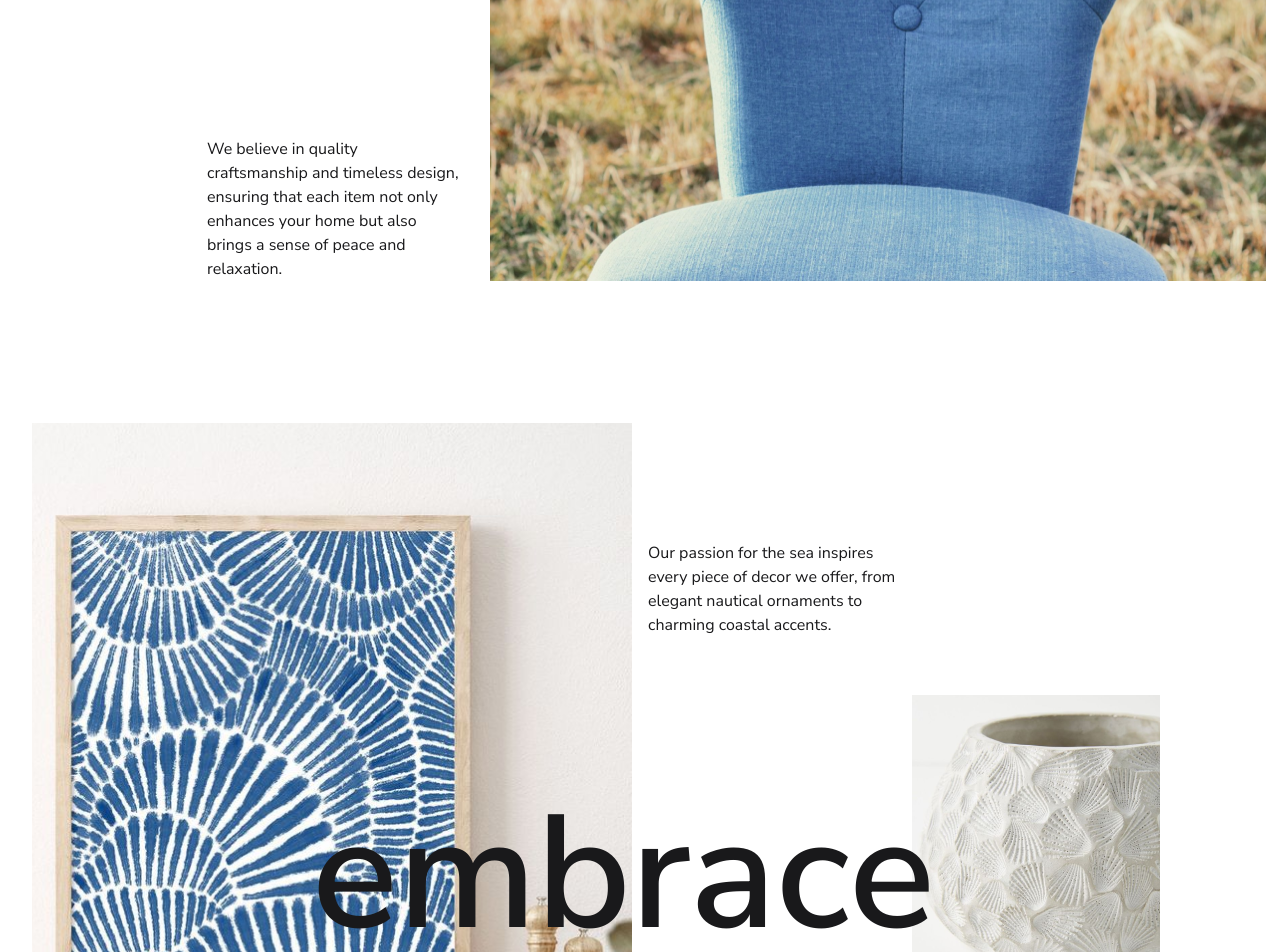
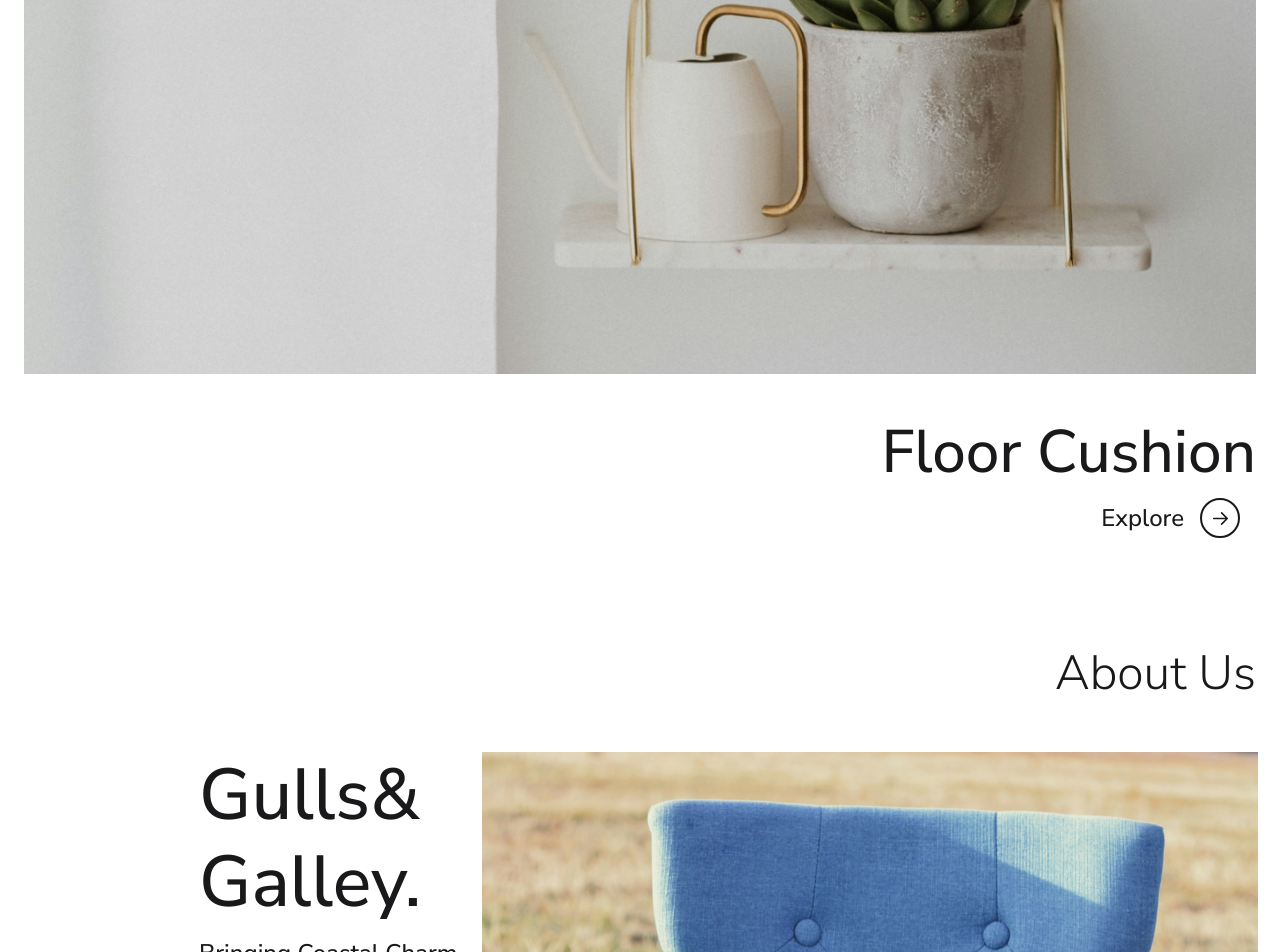
Before and after one commit to yuliiaaaaa/gulls-galley-client, a React (Vite) app: page / in a window 1280 px wide. Shown: the part 474-1426 px from the top of the page. Built offline with nearby package versions, Linux system fonts and the light colour scheme.

Commit message:
+ added floor cushion

```diff
--- /dev/null
+++ b/src/components/floor-cushion/FloorCusgion.tsx
@@ -0,0 +1,19 @@
+import { ExploreButton } from '../utils/explore-button/ExploreButton';
+import s from './floorCushion.module.scss';
+
+export const FloorCushion = () => {
+  return (
+    <section className={s.cushion}>
+      <div className={`${s.container} ${s.cushion__container}`}>
+        <img src="/floor-cushion/floor-cushion.png" className={s.cushion__img} alt="cushion" />
+        <div className={s.cushion__explore_section}>
+          <h3 className={s.cushion__title}>Floor Cushion</h3>
+          <div className={s.cushion__exploreBtn}>
+            <h6 className={s.cushion__exploreBtnText}>Explore</h6>
+            <ExploreButton width={17} height={17} classNameIcon={s.cushion__explore_icon} className={s.cushion__explore_btn}/>
+          </div>
+        </div>
+      </div>
+    </section>
+  );
+};
--- /dev/null
+++ b/src/components/floor-cushion/floorCushion.module.scss
@@ -0,0 +1,76 @@
+@import '../../sass/variables.scss';
+@import '../../sass/mixins.scss';
+@import '../../sass/container.scss';
+
+.cushion {
+  &__container {
+    margin-bottom: 104px;
+    display: flex;
+    gap: 48px;
+    flex-direction: column;
+  }
+
+  &__explore_section {
+    display: flex;
+    flex-direction: column;
+    gap: 16px;
+  }
+
+  &__exploreBtn {
+    display: flex;
+    gap: 16px;
+    align-items: center;
+    padding-right: 16px;
+    justify-content: end;
+  }
+
+  &__title {
+    font-size: 60px;
+    font-weight: 500;
+    line-height: 60px;
+    text-align: right;
+  }
+
+  &__exploreBtnText {
+    font-size: 24px;
+    font-weight: 500;
+    line-height: 24px;
+    text-align: center;
+  }
+
+  @include onPhone {
+    &__container {
+      margin-bottom: 80px;
+      display: flex;
+      gap: 24px;
+      flex-direction: column;
+    }
+
+    &__explore_section {
+      gap: 8px;
+    }
+
+    &__title {
+      font-size: 24px;
+      font-weight: 400;
+      line-height: 24px;
+    }
+
+    &__exploreBtnText {
+      font-size: 18px;
+      font-weight: 300;
+      line-height: 18px;
+    }
+
+    &__explore_btn {
+      width: 30px;
+      height: 30px;
+      border: 1px solid $main-font-text-color;
+    }
+
+    &__explore_icon {
+      width: 13px;
+      height: 13px;
+    }
+  }
+}
--- /dev/null
+++ b/src/components/utils/explore-button/ExploreButton.module.scss
@@ -0,0 +1,12 @@
+@import '../../../sass/variables.scss';
+
+.explore {
+  display: flex;
+  border: 2px solid $main-font-text-color;
+  width: 40px;
+  height: 40px;
+  border-radius: 40px;
+  align-items: center;
+  justify-content: center;
+  box-sizing: border-box;
+}
--- /dev/null
+++ b/src/components/utils/explore-button/ExploreButton.tsx
@@ -0,0 +1,25 @@
+import { Link } from 'react-router-dom';
+import s from './ExploreButton.module.scss';
+import SvgIcon from '../svg-icon/SvgIcon';
+import { FC } from 'react';
+
+interface IconProps {
+  width?: number;
+  height?: number;
+  classNameIcon?: string;
+  className?: string;
+  onClick?: () => void;
+}
+
+export const ExploreButton: FC<IconProps> = ({ width, height, classNameIcon, className }) => {
+  return (
+    <Link className={`${s.explore} ${className}`} to="#">
+      <SvgIcon
+        className={`${s.explore__icon} ${classNameIcon}`}
+        width={width}
+        height={height}
+        id="arrow-right"
+      ></SvgIcon>
+    </Link>
+  );
+};
--- /dev/null
+++ b/src/components/utils/svg-icon/SvgIcon.tsx
@@ -0,0 +1,19 @@
+import React from 'react';
+
+interface IconProps {
+  id: string;
+  width?: number;
+  height?: number;
+  className?: string;
+  onClick?: () => void;
+}
+
+const SvgIcon: React.FC<IconProps> = ({ id, width = 24, height = 24, className, onClick }) => {
+  return (
+    <svg width={width} height={height} className={className} onClick={onClick}>
+      <use href={`/symbol-defs.svg#${id}`} />
+    </svg>
+  );
+};
+
+export default SvgIcon;
--- a/src/pages/home/HomePage.tsx
+++ b/src/pages/home/HomePage.tsx
@@ -1,9 +1,11 @@
 import { AboutUs } from '../../components/about-us/AboutUs';
+import { FloorCushion } from '../../components/floor-cushion/FloorCusgion';
 
 export const HomePage = () => {
   return (
     <>
       <h1>HomePage</h1>
+      <FloorCushion />
       <AboutUs />
     </>
   );
--- a/src/sass/container.scss
+++ b/src/sass/container.scss
@@ -7,4 +7,12 @@
   @include onDesktop {
     padding-inline: 24px;
   }
+
+  @include onTablet {
+    padding-inline: 24px;
+  }
+
+  @include onPhone {
+    padding-inline: 16px;
+  }
 }
--- a/src/sass/mixins.scss
+++ b/src/sass/mixins.scss
@@ -35,6 +35,18 @@
   }
 }
 
+@mixin onPhone {
+  @media (max-width: $max-screen-size-phone) {
+    @content;
+  }
+}
+
+@mixin onTablet {
+  @media (min-width: $min-screen-size-tablet) and (max-width: $max-screen-size-tablet) {
+    @content;
+  }
+}
+
 @mixin mediaMaxQuery($breakpoint) {
   @media (max-width: $breakpoint) {
     @content;
--- a/src/sass/normalize.scss
+++ b/src/sass/normalize.scss
@@ -36,3 +36,8 @@
   font-family: 'Nunito Sans', sans-serif;
   color: $main-font-text-color;
 }
+
+body {
+  padding: 0;
+  margin: 0;
+}
--- a/src/sass/variables.scss
+++ b/src/sass/variables.scss
@@ -5,4 +5,8 @@
 
 $transition-time: 0.3s;
 
-$min-screen-size-desktop: 1024px;
+$min-screen-size-desktop: 1023px;
+$min-screen-size-tablet: 640px;
+$max-screen-size-tablet: 1024px;
+$min-screen-size-phone: 320px;
+$max-screen-size-phone: 639px;
```
Also changed, not shown: public/floor-cushion/floor-cushion.png (added), public/symbol-defs.svg (added).
